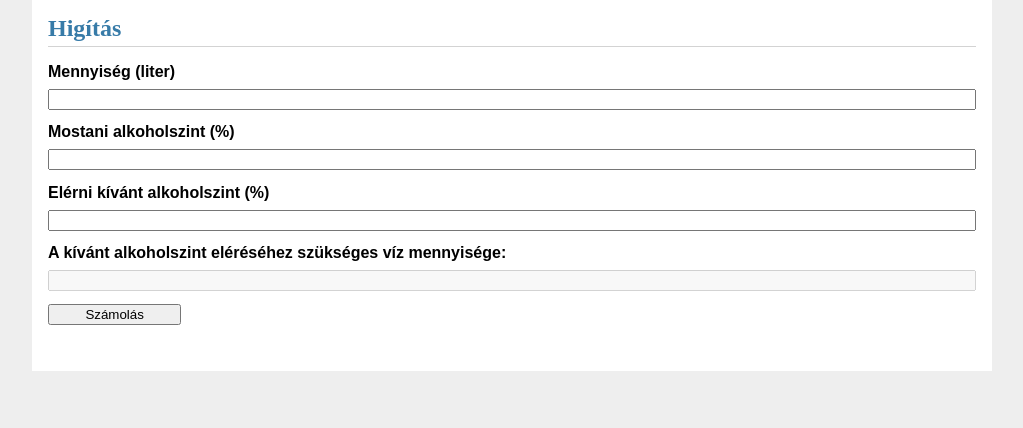
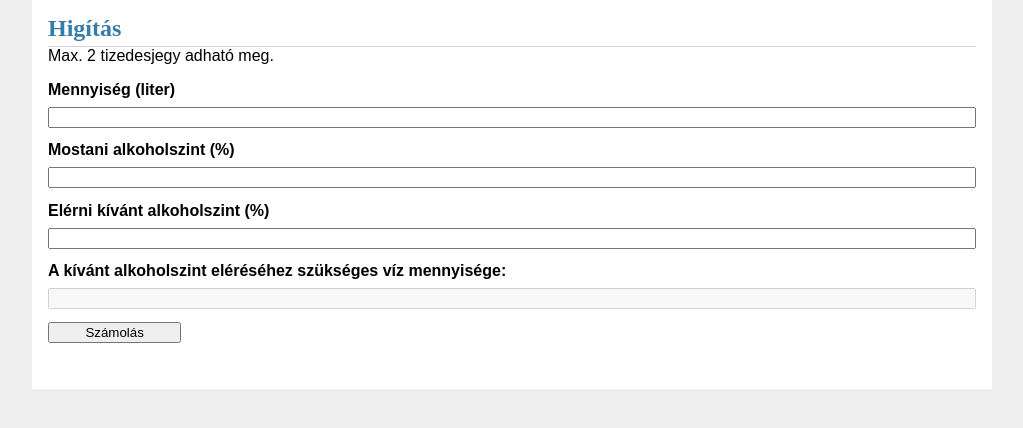
Before and after one commit to richard-oliver-legendi-epam/palesz-utils, a Flask app: template flaskr/templates/util/dilution.html in a window 1280 px wide. Shown: the part 51-479 px from the top of the page, without its empty margins (128-1151 px from the left). Run offline with Flask 3, Linux system fonts and the light colour scheme; the template is opened without the code that fills it, so the values that code supplies are empty.

Commit message:
Added help text

```diff
--- a/flaskr/templates/util/dilution.html
+++ b/flaskr/templates/util/dilution.html
@@ -5,6 +5,8 @@
 {% endblock %}
 
 {% block content %}
+Max. 2 tizedesjegy adható meg.
+
   <form method="post">
     <label for="volume">Mennyiség (liter)</label>
     <input type="number" name="volume" id="volume" value="{{ request.form['volume'] }}" step="0.01" required>
```
